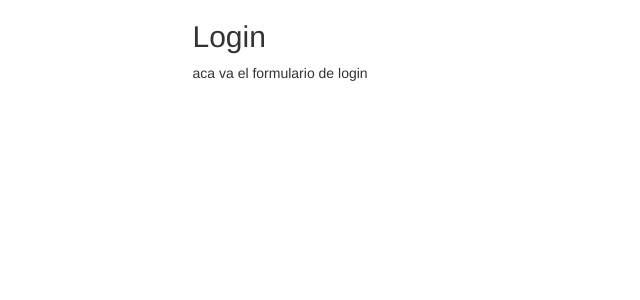
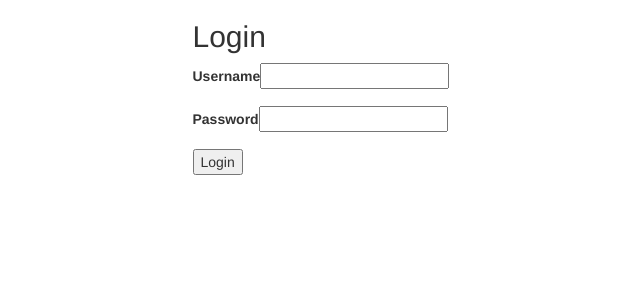
Before and after one commit to sumelio/google-api-map-login-app, a React app: page /login in a window 1280 px wide. Shown: the top 300 px of the page, without its empty margins (280-920 px from the left). Built offline with nearby package versions, Linux system fonts and the light colour scheme.

Commit message:
LoginPage

```diff
--- a/src/LoginPage/LoginPage.jsx
+++ b/src/LoginPage/LoginPage.jsx
@@ -15,6 +15,25 @@ class LoginPage extends React.Component {
             submitted: false
         };
 
+        this.handleChange = this.handleChange.bind(this);
+        this.handleSubmit = this.handleSubmit.bind(this);
+
+    }
+
+    handleChange(e) {
+        const { name, value } = e.target;
+        this.setState({ [name]: value });
+    }
+
+    handleSubmit(e) {
+        e.preventDefault();
+
+        this.setState({ submitted: true });
+        const { username, password } = this.state;
+        const { dispatch } = this.props;
+        if (username && password) {
+            dispatch(userActions.login(username, password));
+        }
     }
 
     render() {
@@ -23,7 +42,28 @@ class LoginPage extends React.Component {
         return (
             <div className="col-md-6 col-md-offset-3">
                 <h2>Login</h2>
-                aca va el formulario de login
+                <form name="form" onSubmit={this.handleSubmit}>
+                    <div className={'form-group' + (submitted && !username ? ' has-error' : '')}>
+                        <label htmlFor="username">Username</label>
+                        <input type="text"  name="username" value={username} onChange={this.handleChange} />
+                        {submitted && !username &&
+                            <div className="help-block">Username is required</div>
+                        }
+                    </div>
+                    <div className={'form-group' + (submitted && !password ? ' has-error' : '')}>
+                        <label htmlFor="password">Password</label>
+                        <input type="password"  name="password" value={password} onChange={this.handleChange} />
+                        {submitted && !password &&
+                            <div className="help-block">Password is required</div>
+                        }
+                    </div>
+                    <div className="form-group">
+                        <button >Login</button>
+                        {loggingIn &&
+                            <div> Loanding... </div>
+                        }
+                    </div>
+                </form>
             </div>
         );
     }
```
